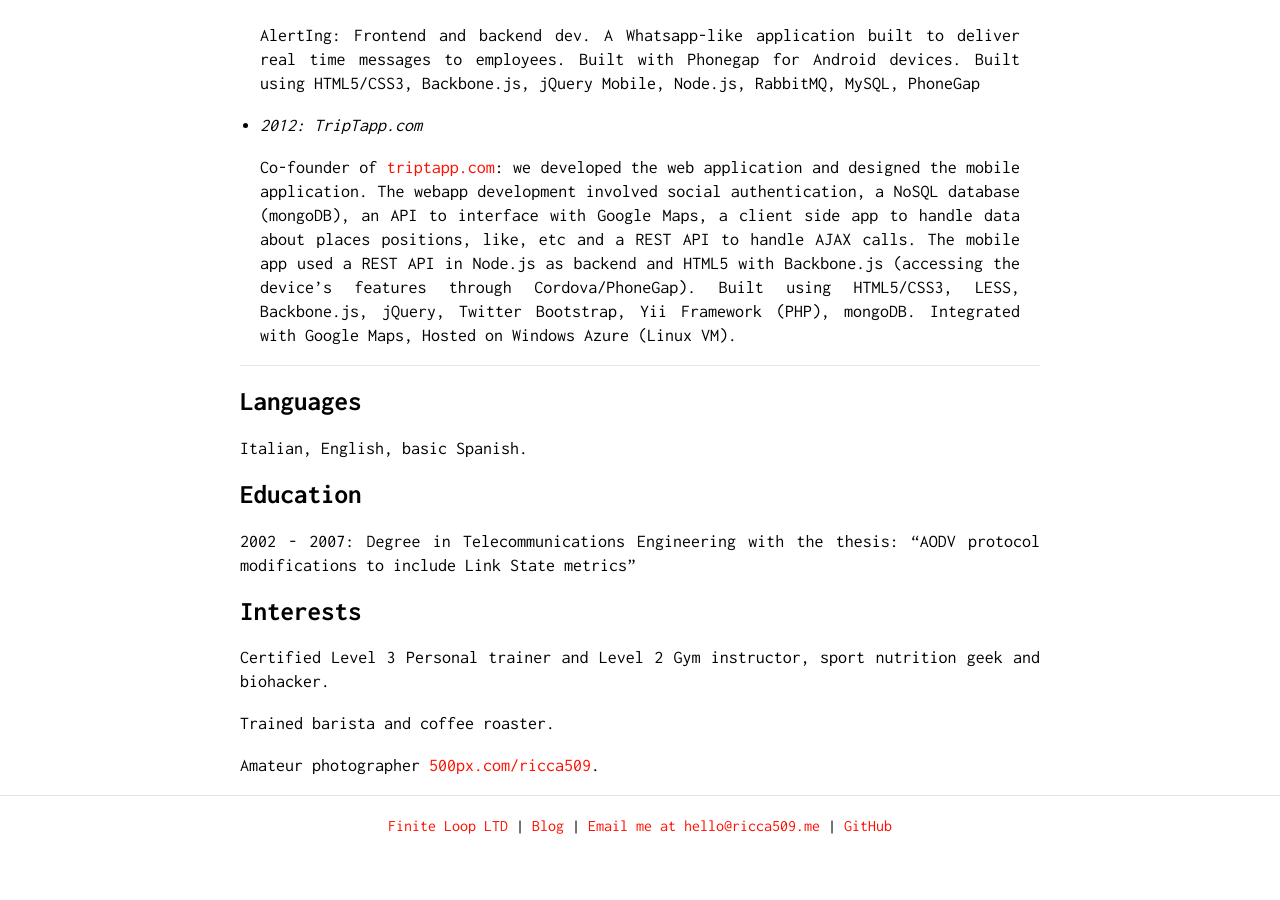
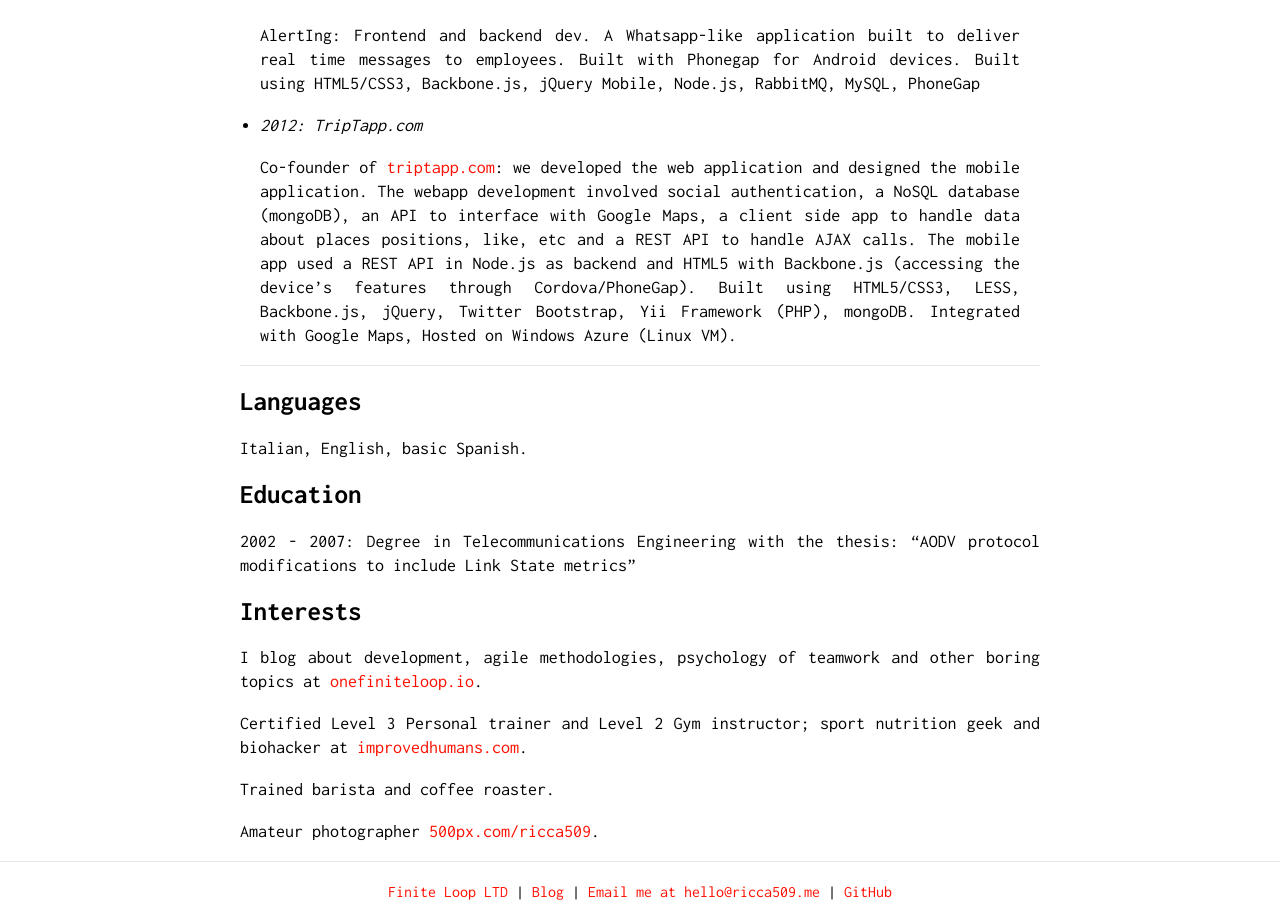
Before and after one commit to ricca509/ricca509.github.io, a Jekyll site: the page built from index.md, in a window 1280 px wide and 900 px high, scrolled down 6115 px. Built offline with Jekyll 4.4.1, drawn with Linux system fonts in a browser that asks for light colours; our own code applies the rules of GitHub Pages for plain Markdown files; before the commit the page ends 6949 px from its top, so only the background shows below that.

Commit message:
Adds links to personal projects

```diff
--- a/index.md
+++ b/index.md
@@ -201,7 +201,9 @@ Italian, English, basic Spanish.
 
 ## Interests
 
-Certified Level 3 Personal trainer and Level 2 Gym instructor, sport nutrition geek and biohacker.
+I blog about development, agile methodologies, psychology of teamwork and other boring topics at [onefiniteloop.io](https://www.onefiniteloop.io/).
+
+Certified Level 3 Personal trainer and Level 2 Gym instructor; sport nutrition geek and biohacker at [improvedhumans.com](https://www.improvedhumans.com/).
 
 Trained barista and coffee roaster.
 
```
